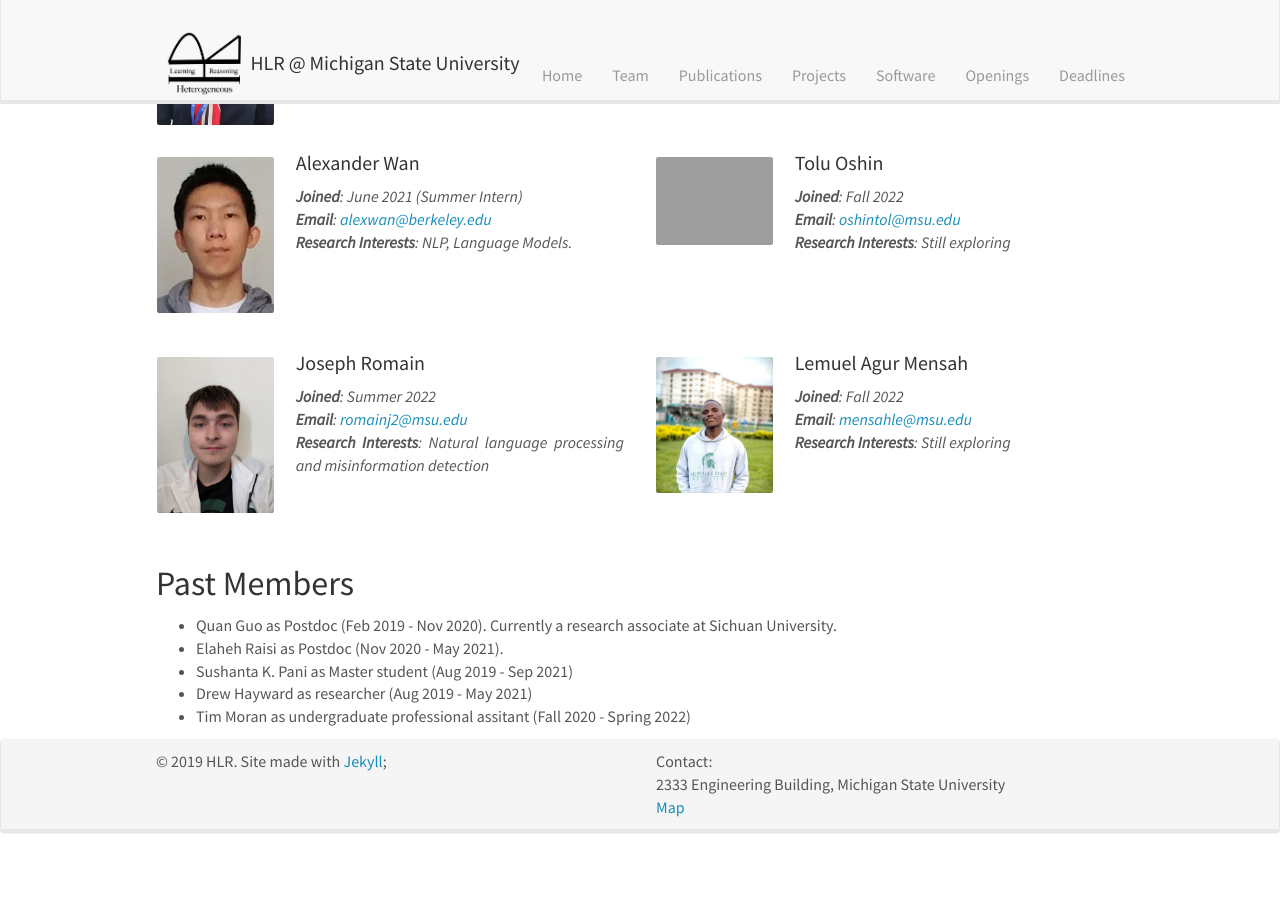
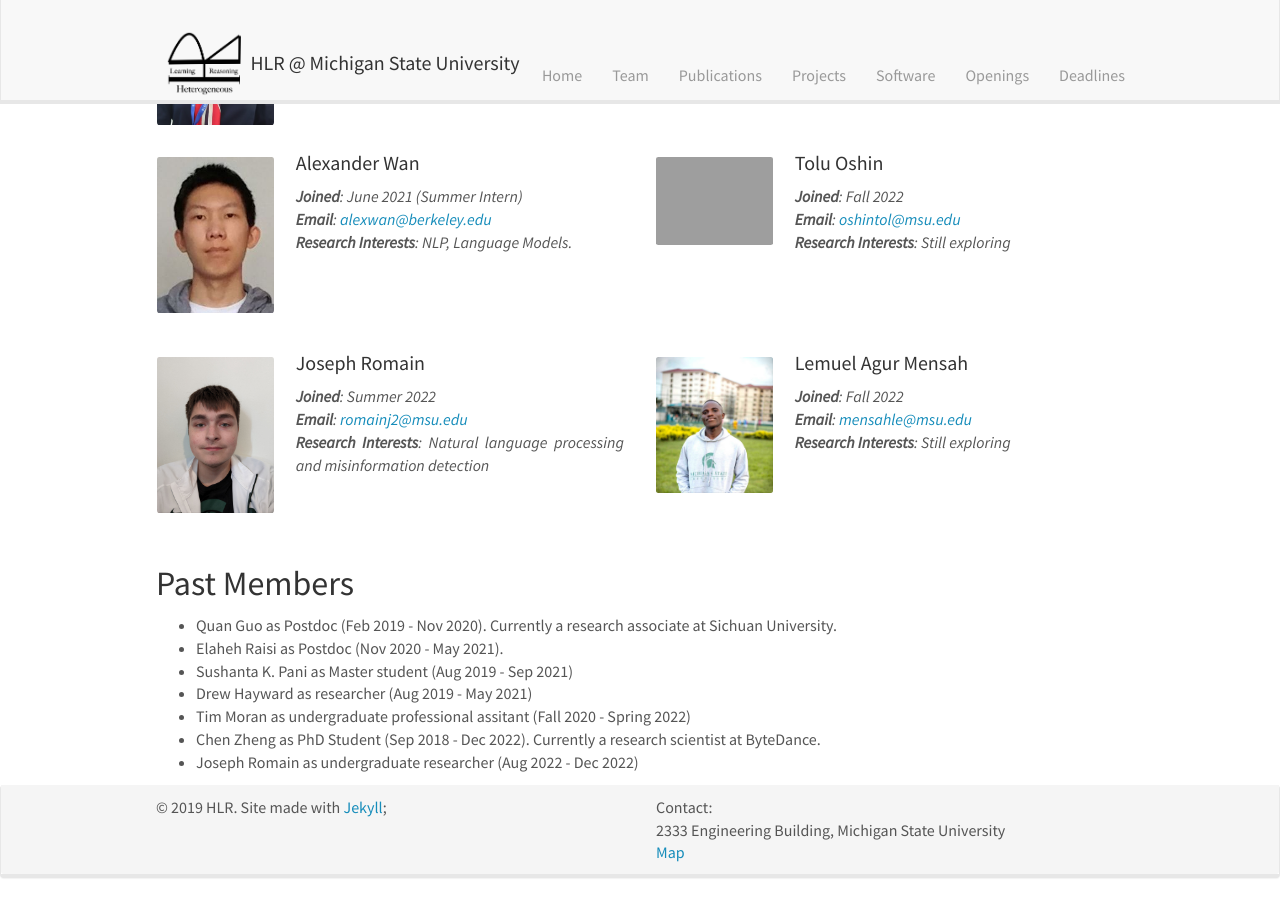
Before and after one commit to HLR/HLR.github.io, a Jekyll site: the page built from _pages/team.md, in a window 1280 px wide and 900 px high, scrolled down 2848 px. Built offline with Jekyll 4.4.1, drawn with Linux system fonts in a browser that asks for light colours; nearby versions of some CDN libraries; before the commit the page ends 3703 px from its top, so only the background shows below that.

Commit message:
Update team.md

```diff
--- a/_pages/team.md
+++ b/_pages/team.md
@@ -92,3 +92,5 @@ Go to <a href="{{ site.url }}{{ site.baseurl }}/pictures/"> <b>Gallery</b> </a>
 - Sushanta K. Pani as Master student (Aug 2019 - Sep 2021)
 - Drew Hayward as researcher (Aug 2019 - May 2021)
 - Tim Moran as undergraduate professional assitant (Fall 2020 - Spring 2022)
+- Chen Zheng as PhD Student (Sep 2018 - Dec 2022). Currently a research scientist at ByteDance.
+- Joseph Romain as undergraduate researcher (Aug 2022 - Dec 2022)
```
